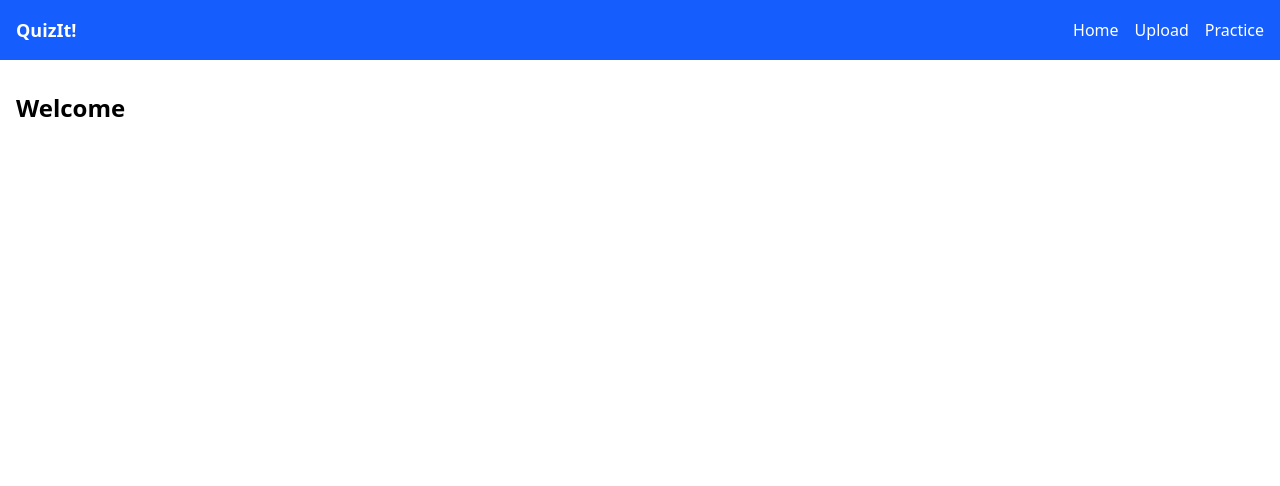
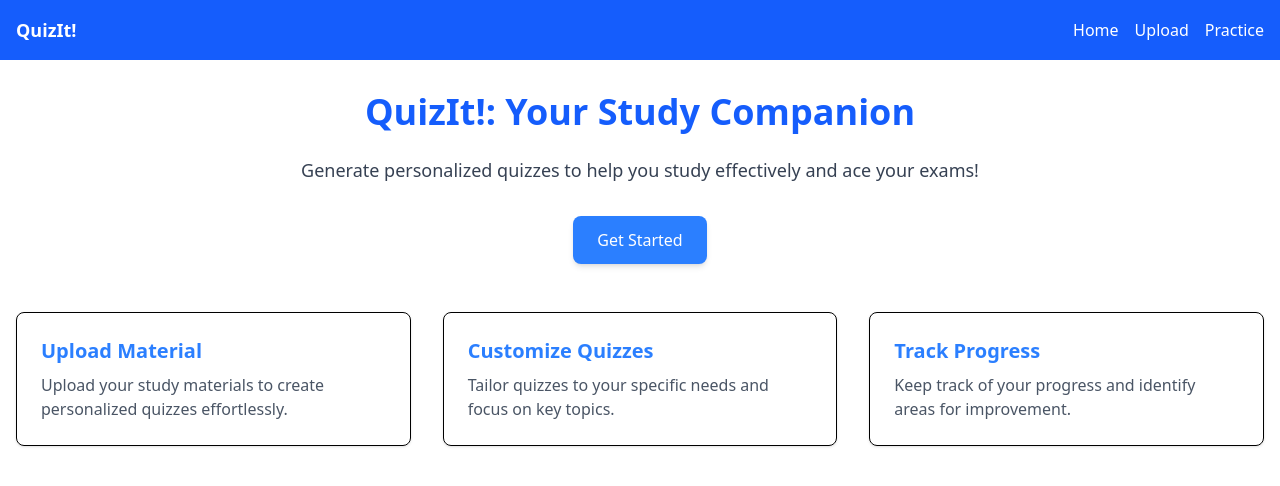
Before and after one commit to alanguo04/quizmaster, a Next.js app: page / in a window 1280 px wide. Shown: the top 486 px of the page. Built offline with nearby package versions, Linux system fonts and the light colour scheme.

Commit message:
home page

```diff
--- a/src/app/page.tsx
+++ b/src/app/page.tsx
@@ -15,7 +15,37 @@ import { GoogleGenAI } from "@google/genai";
 export default function Home() {
   return (
     <div className="container mx-auto px-4 py-8">
-      <h1 className="text-2xl font-bold mb-4">Welcome</h1>
+      <h1 className="text-4xl font-extrabold mb-6 text-center text-blue-600">
+        QuizIt!: Your Study Companion
+      </h1>
+      <p className="text-lg text-gray-700 mb-8 text-center">
+        Generate personalized quizzes to help you study effectively and ace your exams!
+      </p>
+      <div className="flex justify-center">
+        <button className="bg-blue-500 text-white px-6 py-3 rounded-lg shadow-md hover:bg-blue-600 transition duration-300">
+          Get Started
+        </button>
+      </div>
+      <div className="mt-12 grid grid-cols-1 md:grid-cols-2 lg:grid-cols-3 gap-8">
+        <div className="p-6 border rounded-lg shadow-sm hover:shadow-md transition duration-300">
+          <h2 className="text-xl font-semibold mb-2 text-blue-500">Upload Material</h2>
+          <p className="text-gray-600">
+        Upload your study materials to create personalized quizzes effortlessly.
+          </p>
+        </div>
+        <div className="p-6 border rounded-lg shadow-sm hover:shadow-md transition duration-300">
+          <h2 className="text-xl font-semibold mb-2 text-blue-500">Customize Quizzes</h2>
+          <p className="text-gray-600">
+        Tailor quizzes to your specific needs and focus on key topics.
+          </p>
+        </div>
+        <div className="p-6 border rounded-lg shadow-sm hover:shadow-md transition duration-300">
+          <h2 className="text-xl font-semibold mb-2 text-blue-500">Track Progress</h2>
+          <p className="text-gray-600">
+        Keep track of your progress and identify areas for improvement.
+          </p>
+        </div>
+      </div>
     </div>
   );
 }
```
